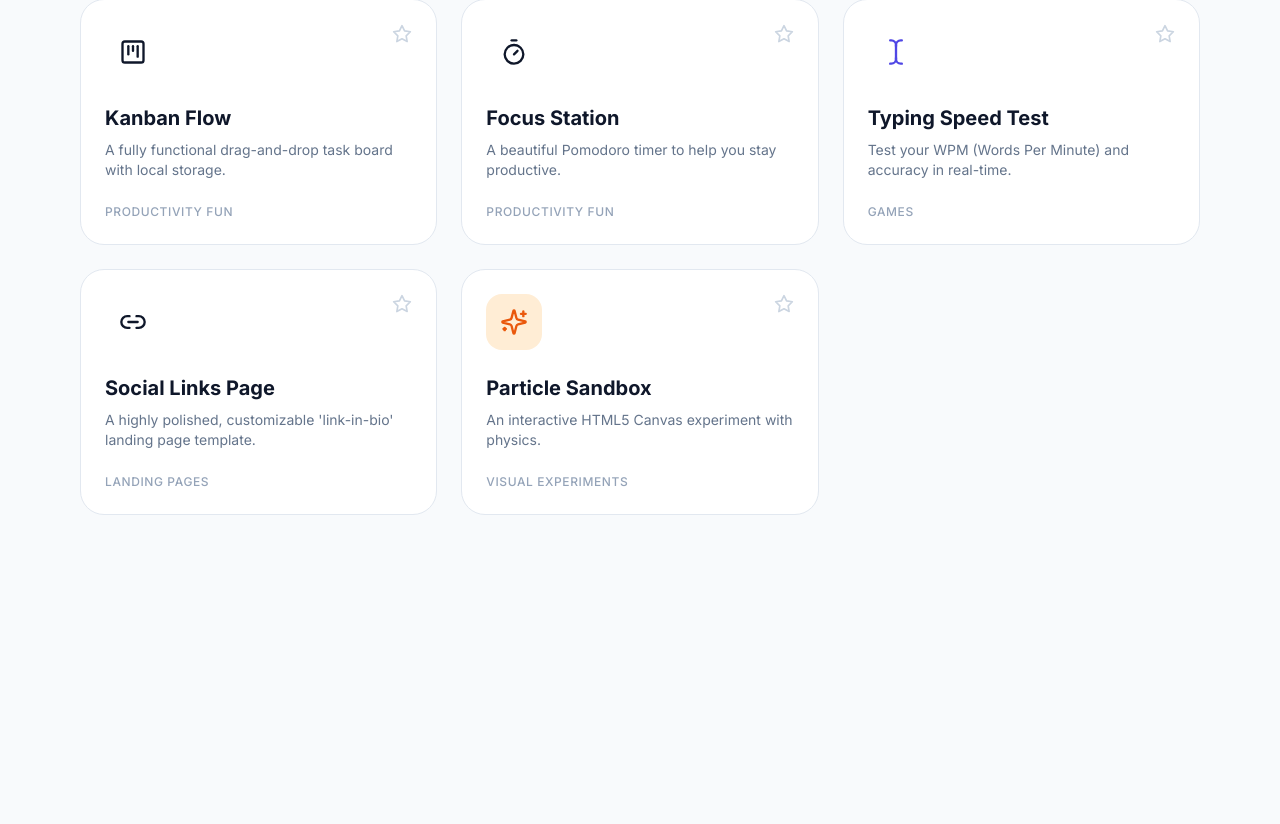
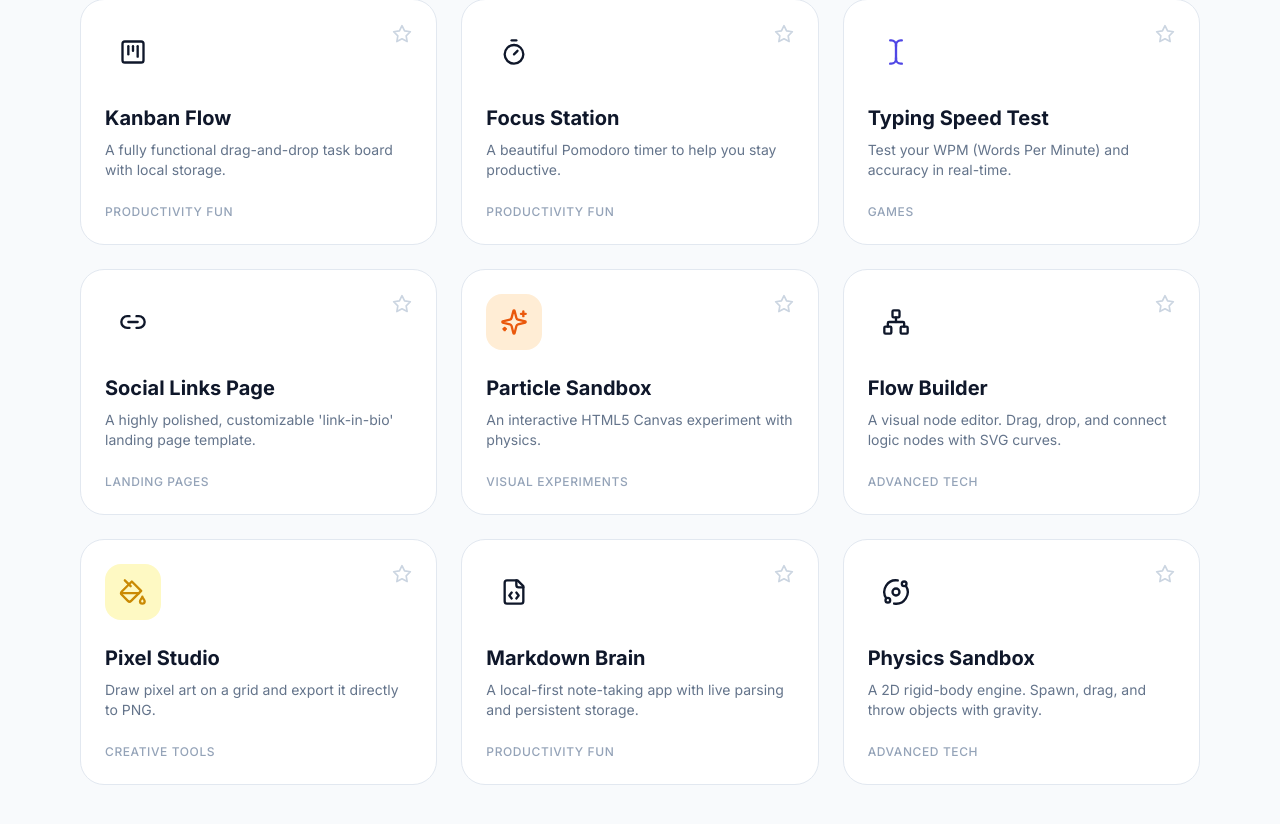
Before and after one commit to Prem759-0/landing-page-universe, a Next.js app: page / in a window 1280 px wide. Shown: the part 1734-2558 px from the top of the page. Before the commit the page ends 2297 px from the top, so only its background shows below. Built offline with nearby package versions, Linux system fonts and the light colour scheme.

Commit message:
Update experiences.ts

```diff
--- a/data/experiences.ts
+++ b/data/experiences.ts
@@ -3,7 +3,8 @@ import {
   Brain, UserCircle, MousePointerClick, Palette,
   Wind, Keyboard, CreditCard, Loader,
   Map as MapIcon, Music, LineChart, KanbanSquare,
-  Timer, TextCursor, Link2, Sparkles
+  Timer, TextCursor, Link2, Sparkles,
+  Network, PaintBucket, FileCode, Orbit
 } from "lucide-react";
 
 export const categories = [
@@ -15,11 +16,12 @@ export const categories = [
   "Visual Experiments",
   "Kids Friendly",
   "Productivity Fun",
-  "Advanced Tech"
+  "Advanced Tech",
+  "Creative Tools"
 ];
 
 export const experiences = [
-  // ... (Previous 16 experiences remain the same, adding the 4 new ones below)
+  // ... (Keep the previous 20 experiences intact)
   {
     id: "ui-playground",
     title: "UI Playground",
@@ -164,7 +166,6 @@ export const experiences = [
     href: "/kanban-board",
     color: "bg-amber-100 text-amber-600 dark:bg-amber-900/30 dark:text-amber-400",
   },
-  // --- NEW MODULES (PACK 4) ---
   {
     id: "focus-station",
     title: "Focus Station",
@@ -201,4 +202,41 @@ export const experiences = [
     href: "/particle-sandbox",
     color: "bg-orange-100 text-orange-600 dark:bg-orange-900/30 dark:text-orange-400",
   },
+  // --- NEW MODULES (PACK 5) ---
+  {
+    id: "flow-builder",
+    title: "Flow Builder",
+    description: "A visual node editor. Drag, drop, and connect logic nodes with SVG curves.",
+    category: "Advanced Tech",
+    icon: Network,
+    href: "/flow-builder",
+    color: "bg-purple-100 text-purple-600 dark:bg-purple-900/30 dark:text-purple-400",
+  },
+  {
+    id: "pixel-studio",
+    title: "Pixel Studio",
+    description: "Draw pixel art on a grid and export it directly to PNG.",
+    category: "Creative Tools",
+    icon: PaintBucket,
+    href: "/pixel-studio",
+    color: "bg-yellow-100 text-yellow-600 dark:bg-yellow-900/30 dark:text-yellow-400",
+  },
+  {
+    id: "markdown-brain",
+    title: "Markdown Brain",
+    description: "A local-first note-taking app with live parsing and persistent storage.",
+    category: "Productivity Fun",
+    icon: FileCode,
+    href: "/markdown-brain",
+    color: "bg-sky-100 text-sky-600 dark:bg-sky-900/30 dark:text-sky-400",
+  },
+  {
+    id: "physics-sandbox",
+    title: "Physics Sandbox",
+    description: "A 2D rigid-body engine. Spawn, drag, and throw objects with gravity.",
+    category: "Advanced Tech",
+    icon: Orbit,
+    href: "/physics-sandbox",
+    color: "bg-rose-100 text-rose-600 dark:bg-rose-900/30 dark:text-rose-400",
+  }
 ];
```
